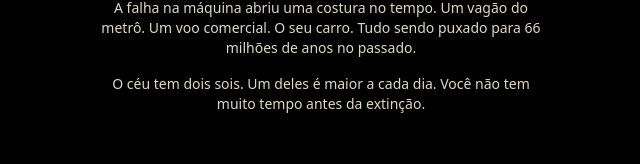
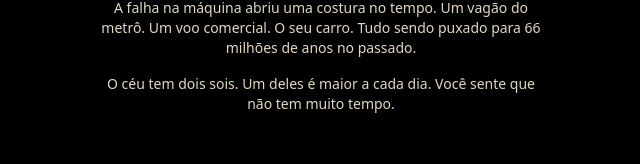
Before and after one commit to annaoutra-hash/fenda-jogo-de-dino, a React (Vite) app: page / in a window 1280 px wide. Shown: the part 373-537 px from the top of the page, without its empty margins (319-959 px from the left). Built offline with nearby package versions, Linux system fonts and the light colour scheme.

Commit message:
Update intro text and delay meteor warning until 20 expeditions

```diff
--- a/src/App.tsx
+++ b/src/App.tsx
@@ -1018,7 +1018,7 @@ export default function App() {
               Tudo sendo puxado para 66 milhões de anos no passado.
             </p>
             <p className="text-sm text-[#e0d8c3]">
-              O céu tem dois sois. Um deles é maior a cada dia. Você não tem muito tempo antes da extinção.
+              O céu tem dois sois. Um deles é maior a cada dia. Você sente que não tem muito tempo.
             </p>
           </div>
 
@@ -1452,9 +1452,11 @@ export default function App() {
           <p className="text-xs text-[#857f70] mt-0.5">
             Líder: <b className="text-[#e0d8c3]">{gameState.leader.name}</b> ({leaderOrigin.name})
           </p>
-          <div className="mt-2 inline-block px-3 py-1 bg-[#1a0f0f] border border-[#ff4d4d]/30 text-[#ff4d4d] text-[10px] font-mono rounded tracking-widest uppercase shadow-[0_0_8px_rgba(255,77,77,0.15)]">
-            Alerta: Impacto estimado em {35 - (gameState.expeditionCount || 0)} expediç{35 - (gameState.expeditionCount || 0) === 1 ? 'ão' : 'ões'}
-          </div>
+          {(gameState.expeditionCount || 0) >= 20 && (
+            <div className="mt-2 inline-block px-3 py-1 bg-[#1a0f0f] border border-[#ff4d4d]/30 text-[#ff4d4d] text-[10px] font-mono rounded tracking-widest uppercase shadow-[0_0_8px_rgba(255,77,77,0.15)] animate-pulse">
+              Alerta: O Sol intruso cresce. Impacto estimado em {35 - (gameState.expeditionCount || 0)} expediç{35 - (gameState.expeditionCount || 0) === 1 ? 'ão' : 'ões'}
+            </div>
+          )}
           <p className="text-[11px] text-[#4a8270] font-mono mt-0.5">{leaderOrigin.trait}</p>
         </div>
 
```
